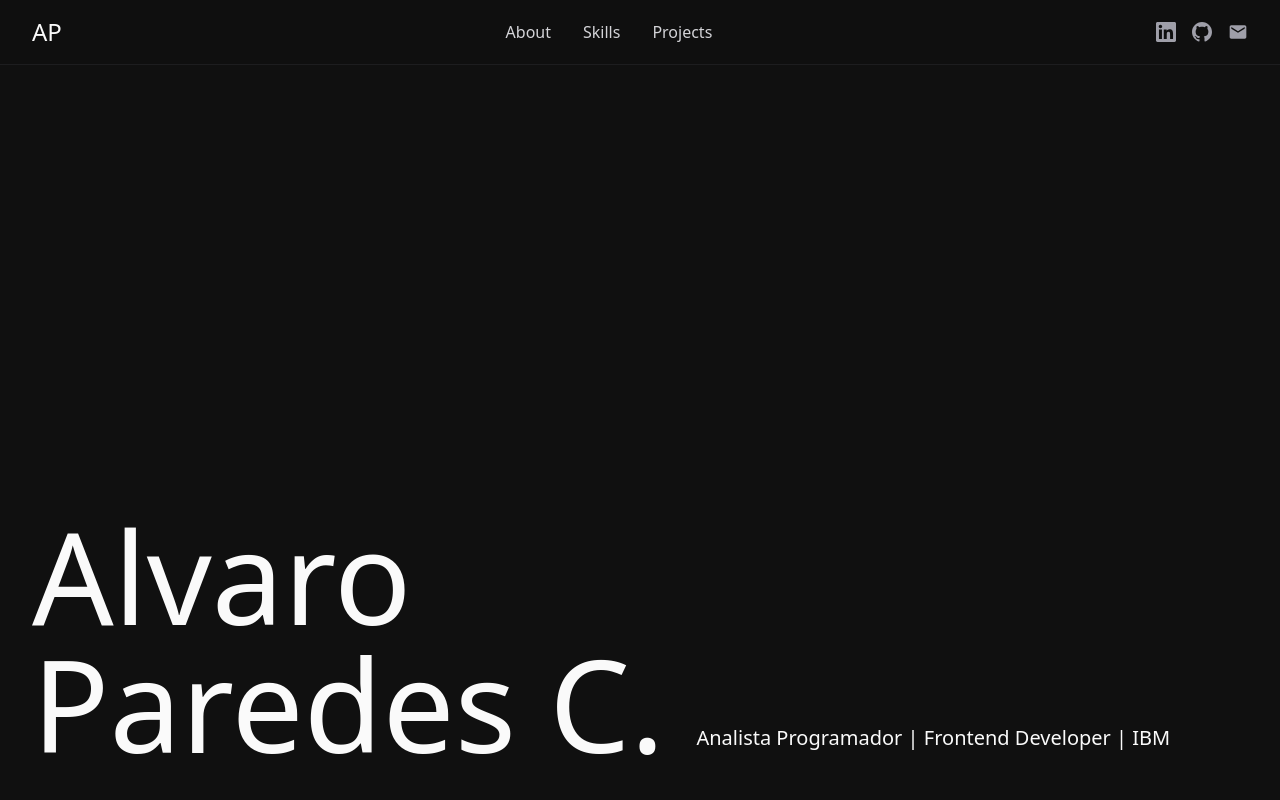
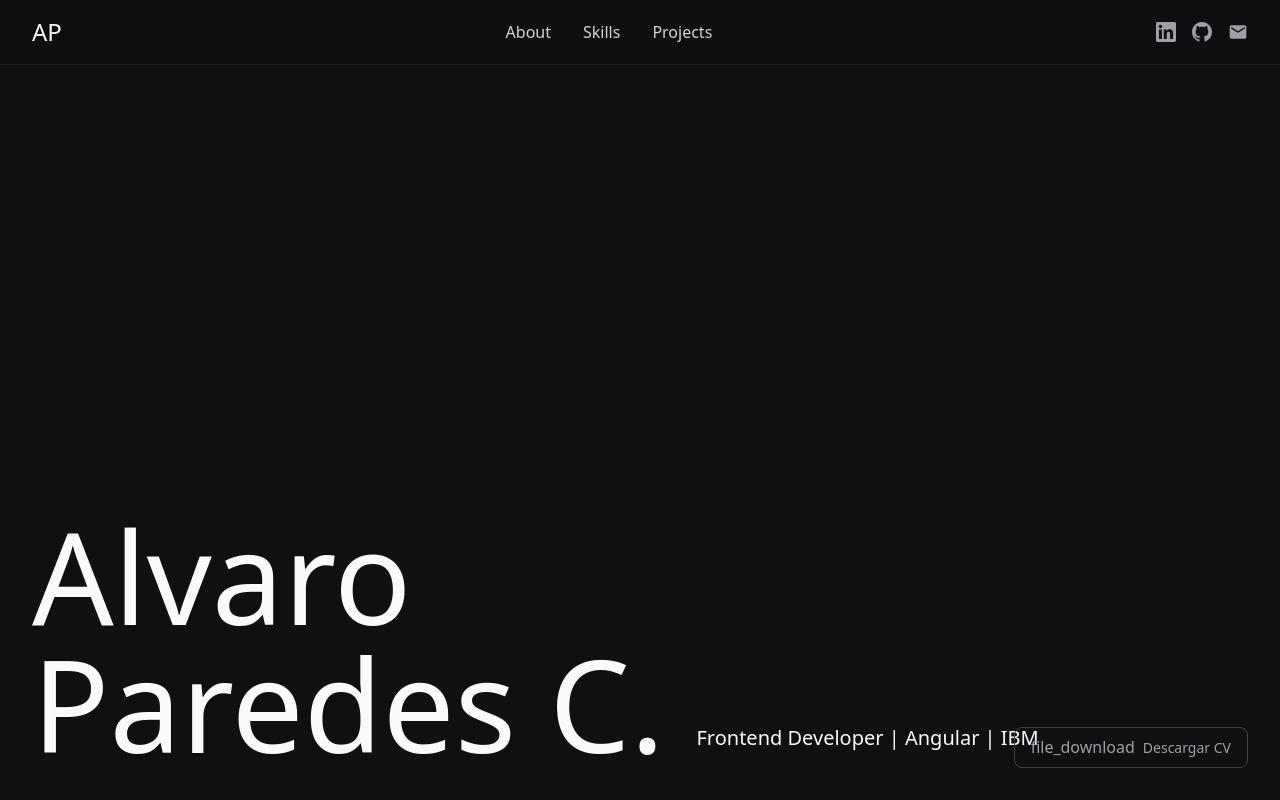
Before and after one commit to AlvaroPdev/portfolio, an Angular app: page / in a window 1280 px wide. Shown: the top 800 px of the page. Built offline with nearby package versions, Linux system fonts and the light colour scheme; a web font is replaced by a local one.

Commit message:
feat(hero): update subtitle to match LinkedIn, integrate CvDownloadButton component

```diff
--- a/src/app/components/hero/hero.css
+++ b/src/app/components/hero/hero.css
@@ -1,9 +1,7 @@
 @reference "tailwindcss";
 
 .hero-container {
-    @apply flex items-end justify-start p-4 md:p-8;
-    min-height: 100vh;
-    height: 100vh;
+    @apply flex items-end justify-start p-4 md:p-8 relative min-h-screen h-screen;
 }
 
 .name-title-wrapper {
--- a/src/app/components/hero/hero.html
+++ b/src/app/components/hero/hero.html
@@ -5,7 +5,9 @@
                 <h1>Alvaro</h1>
                 <h1>Paredes C.</h1>
             </div>
-            <p> Analista Programador | Frontend Developer | IBM </p>
+            <p> Frontend Developer | Angular | IBM </p>
         </div>
     </div>
+
+    <app-cv-download-button />
 </div>
--- a/src/app/components/hero/hero.ts
+++ b/src/app/components/hero/hero.ts
@@ -1,11 +1,17 @@
-import { Component } from '@angular/core';
+import { Component, HostListener } from '@angular/core';
+import { CvDownloadButton } from '../../shared/cv-download-button/cv-download-button';
 
 @Component({
   selector: 'app-hero',
-  imports: [],
+  imports: [CvDownloadButton],
   templateUrl: './hero.html',
   styleUrl: './hero.css',
 })
 export class Hero {
+  parallaxOffset = 0;
 
+  @HostListener('window:scroll')
+  onWindowScroll() {
+    this.parallaxOffset = window.scrollY * 0.5;
+  }
 }
```
